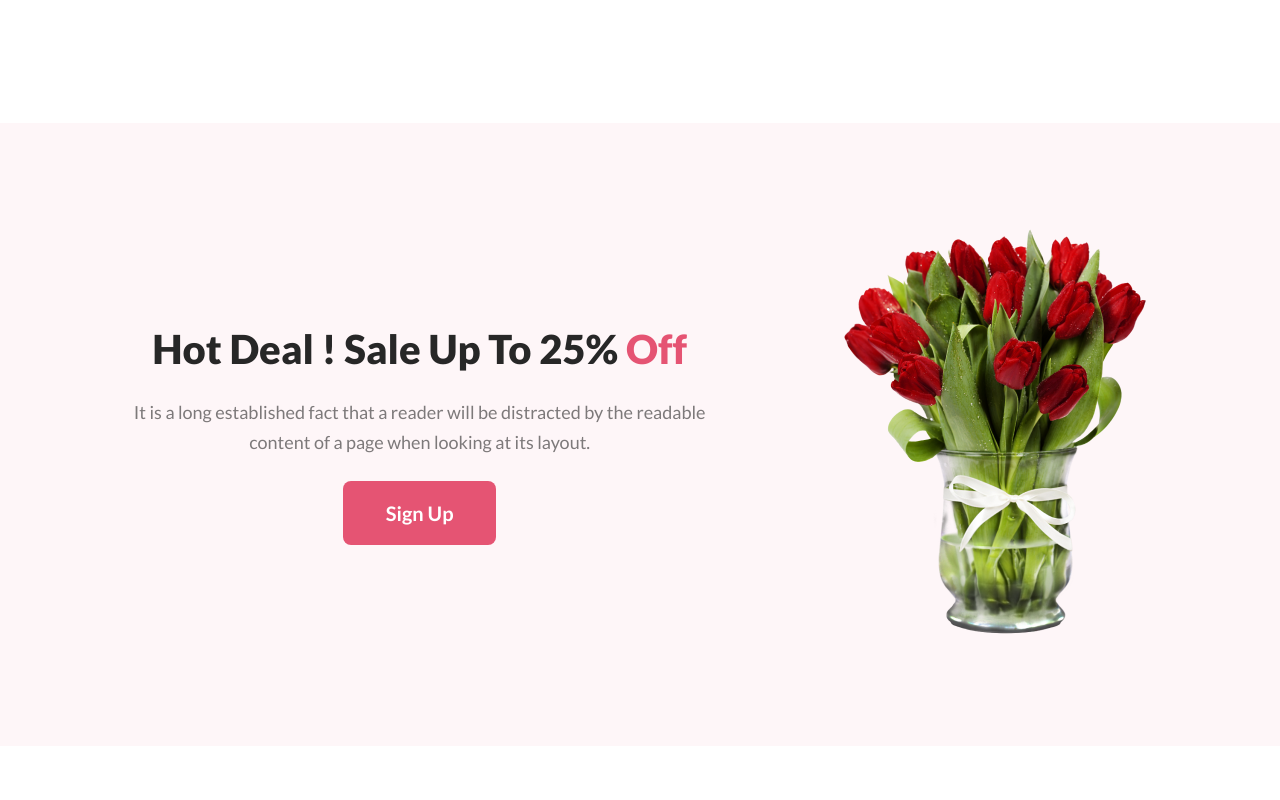
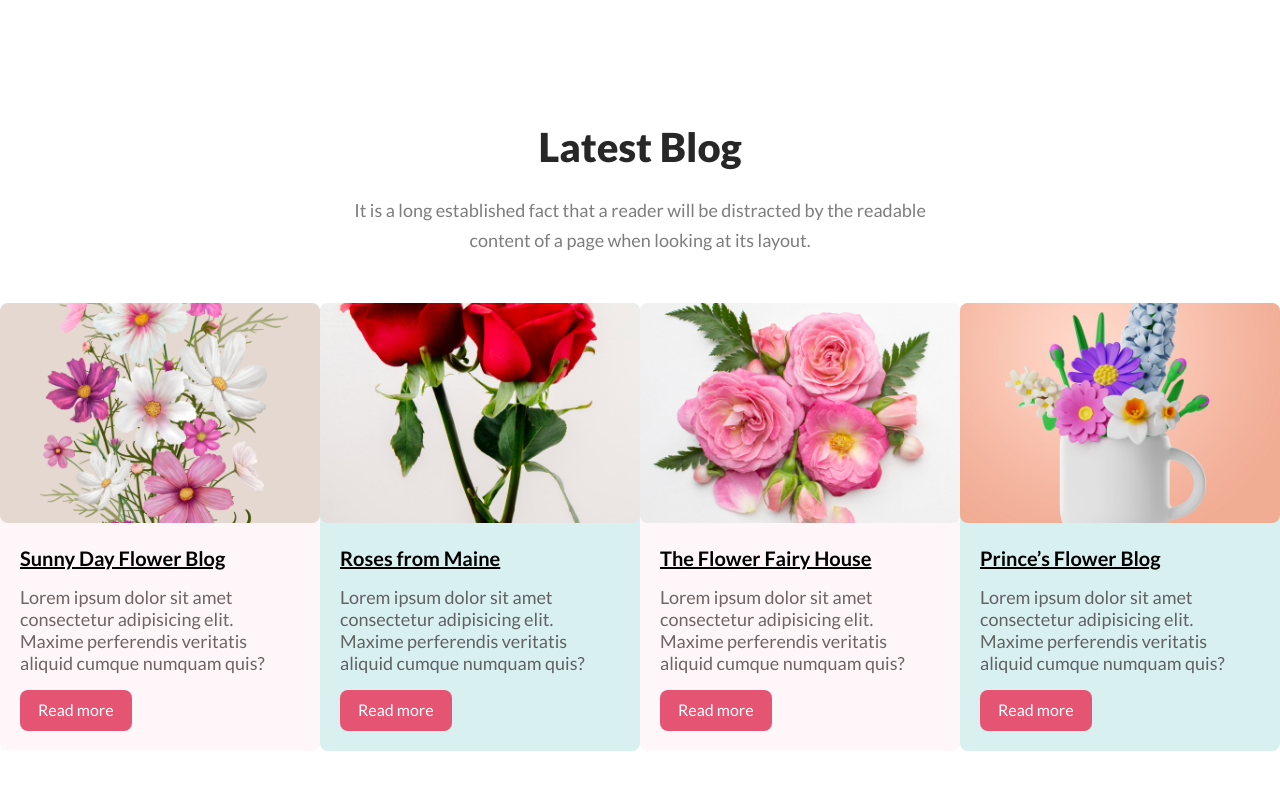
Before and after one commit to madeincoder/flower-shop-assignment-1, a plain HTML site: page index.html in a window 1280 px wide. Shown: the part 2300-3100 px from the top of the page. Drawn offline with Linux system fonts and the light colour scheme.

Commit message:
total flower shop assignment complete

```diff
--- a/assets/css/style.css
+++ b/assets/css/style.css
@@ -18,6 +18,16 @@ body{
     background: #E55473;
     border-radius: 8px;
     padding: 20px 43px;
+    display: inline-flex;
+    max-width: max-content;
+}
+.btn-read-more {
+    background: #E55473;
+    border-radius: 8px;
+    font-size: 16px;
+    font-weight: 400;
+    line-height: 1.3;
+    padding: 10px 18px;
     display: inline-flex;
     max-width: max-content;
 }
@@ -159,6 +169,44 @@ body{
     margin-top: 24px;
 }
 
+/* blog section */
+.blog-section{
+    margin-bottom: 128px;
+}
+.blog-card-wrapper{
+    display: flex;
+    justify-content: space-evenly;
+    margin-top: 48px;
+}
+.single-blog-card{
+    width: 320px;
+    border-radius: 8PX;
+    background: rgba(229, 84, 115, 0.05);
+
+}
+.bg-sky-blue{
+    background: rgba(5, 151, 160, 0.15);
+}
+.single-blog-content{
+    display: flex;
+    flex-direction: column;
+    gap: 16px;
+    padding: 20px;
+}
+.single-blog-card img{
+    border-radius: 8PX;
+    width: 100%;
+    height: 220px;
+    object-fit: cover;
+}
+.blog-title{
+    font-size: 20px;
+    text-decoration: underline;
+}
+.blog-excerpt{
+    font-size: 18px;
+    color: rgba(19, 1, 1, 0.6);
+}
 /* hot deal section */
 .hot-deal-section{
     background: rgba(229, 84, 115, 0.05);
--- a/index.html
+++ b/index.html
@@ -73,6 +73,47 @@
                 <h4>Same Day Delivery. Click & Collect.</h4>
             </div>
         </section>
+        <!-- blog section -->
+        <section class="blog-section section-width">
+            <div class="section-title-wrapper">
+                <h2 class="section-title">Latest Blog</h2>
+                <p class="section-content">It is a long established fact that a reader will be distracted by the readable content of a page when looking at its layout.</p>
+            </div>
+            <div class="blog-card-wrapper">
+                <article class="single-blog-card">
+                    <img src="./assets/images/Rectangle4.png" alt="instagram flower image">
+                    <div class="single-blog-content">
+                        <h3 class="blog-title">Sunny Day Flower Blog</h3>
+                        <p class="blog-excerpt">Lorem ipsum dolor sit amet consectetur adipisicing elit. Maxime perferendis veritatis aliquid cumque numquam quis?</p>
+                        <button class="btn btn-read-more">Read more</button>
+                    </div>
+                </article>
+                <article class="single-blog-card bg-sky-blue">
+                    <img src="./assets/images/Rectangle6.png" alt="instagram flower image">
+                    <div class="single-blog-content">
+                        <h3 class="blog-title">Roses from Maine</h3>
+                        <p class="blog-excerpt">Lorem ipsum dolor sit amet consectetur adipisicing elit. Maxime perferendis veritatis aliquid cumque numquam quis?</p>
+                        <button class="btn btn-read-more">Read more</button>
+                    </div>
+                </article>
+                <article class="single-blog-card">
+                    <img src="./assets/images/Flower01.png" alt="instagram flower image">
+                    <div class="single-blog-content">
+                        <h3 class="blog-title">The Flower Fairy House</h3>
+                        <p class="blog-excerpt">Lorem ipsum dolor sit amet consectetur adipisicing elit. Maxime perferendis veritatis aliquid cumque numquam quis?</p>
+                        <button class="btn btn-read-more">Read more</button>
+                    </div>
+                </article>
+                <article class="single-blog-card bg-sky-blue">
+                    <img src="./assets/images/Rectangle5.png" alt="instagram flower image">
+                    <div class="single-blog-content">
+                        <h3 class="blog-title">Prince’s Flower Blog</h3>
+                        <p class="blog-excerpt">Lorem ipsum dolor sit amet consectetur adipisicing elit. Maxime perferendis veritatis aliquid cumque numquam quis?</p>
+                        <button class="btn btn-read-more">Read more</button>
+                    </div>
+                </article>
+            </div>
+        </section>
         <!-- hot deal section -->
         <section class="hot-deal-section">
             <div class="hot-deal-content-section section-width">
```
